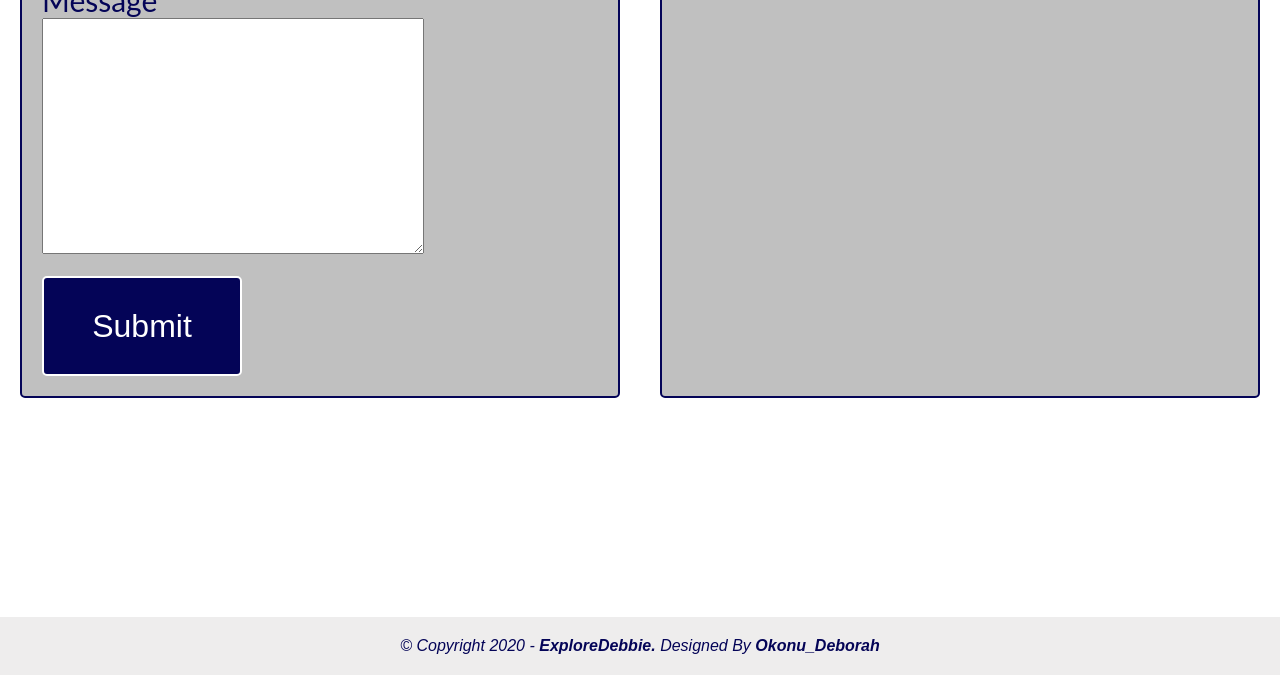
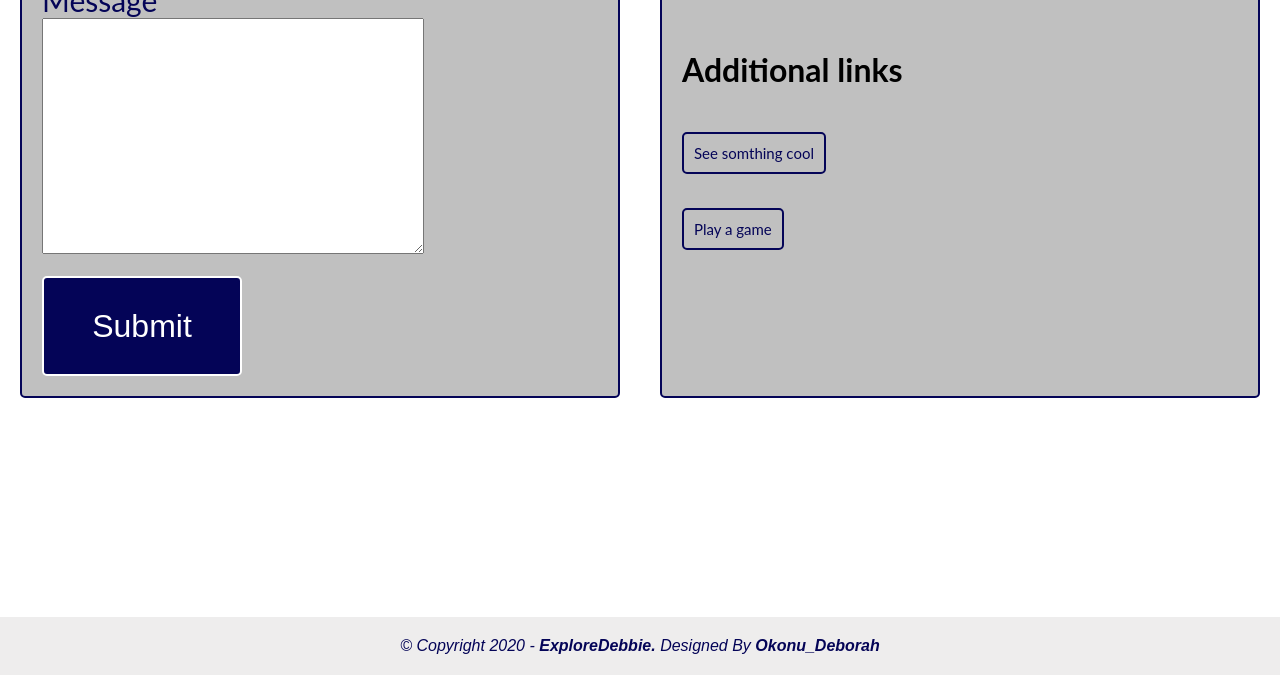
Before and after one commit to Tutu6790/exploreDebbie, a plain HTML site: page index.html in a window 1280 px wide. Shown: the part 2897-3572 px from the top of the page. Drawn offline with Linux system fonts and the light colour scheme.

Commit message:
some links added

```diff
--- a/index.html
+++ b/index.html
@@ -165,6 +165,13 @@
                 <a href="#" target="_blank"> <i class="fab fa-instagram"></i></a>
             </div>
 
+            <h5>Additional links</h5>
+            <div id="gallery">
+                <a href="https://bit.ly/exploredebbie" target = "_blank">See somthing cool</a>
+            </div><br><br><br>
+            <div id="gallery">
+                <a href="https://bit.ly/Numbguess" target = "_blank">Play a game</a>
+            </div>
         </div>
         </div>
     </div>
```
